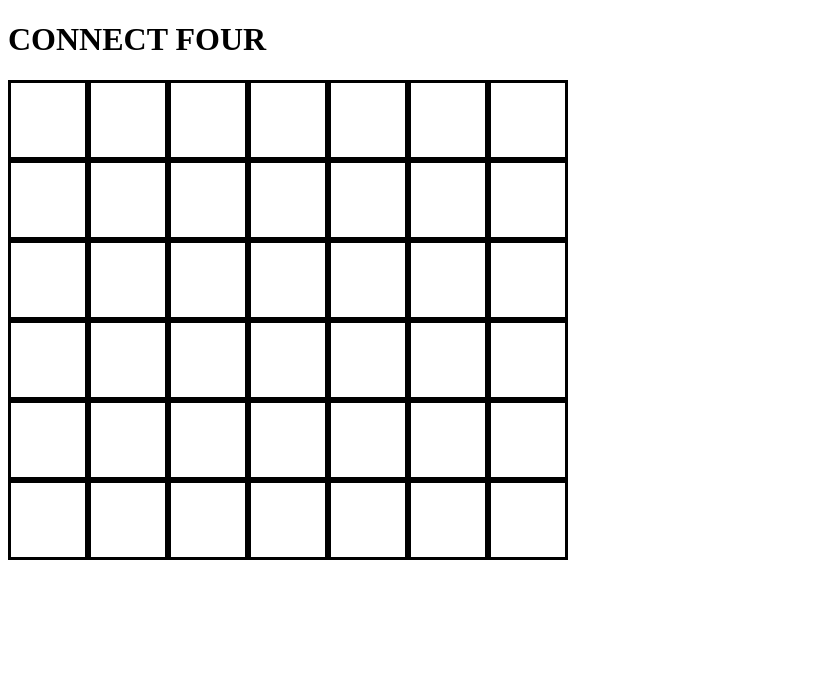
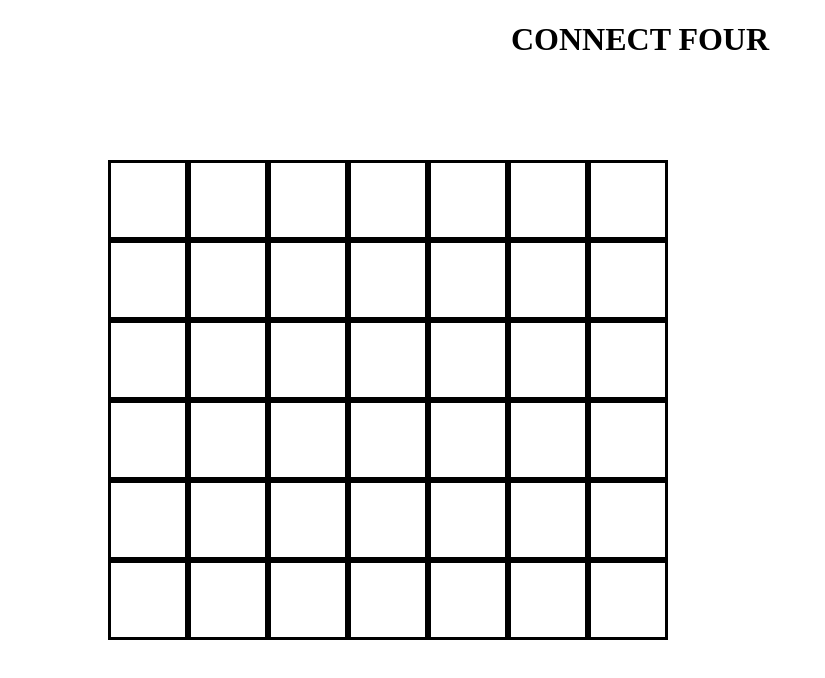
Before and after one commit to dcharr16/connect-four-proj, a plain HTML site: page index.html in a window 1280 px wide. Shown: the whole page, without its empty margins (0-825 px from the left). Drawn offline with Linux system fonts and the light colour scheme.

Commit message:
align board and title, add and hide top row of board

```diff
--- a/css/style.css
+++ b/css/style.css
@@ -21,13 +21,17 @@ margin: 0;
 height: 100vh;
 display: flex;
 flex-direction: column;
+align-items: center;
 }
-
+ h1 {
+   text-align: center;
+ }
 section.board {
 display: grid;
-grid-template-rows: repeat(6, 10vmin);
+grid-template-rows: repeat(7, 10vmin);
 grid-template-columns: repeat(7, 10vmin);
 grid-gap: 0vmin;
+margin: 0 100px;
 }
 
 div {
@@ -35,4 +39,12 @@ div {
   font-size: 8vmin;
   text-align: center;
   vertical-align: middle;
+
 }
+.top-square {
+  border: 3px solid white;
+  font-size: 8vmin;
+  text-align: center;
+  vertical-align: middle;
+
+}
--- a/index.html
+++ b/index.html
@@ -11,7 +11,14 @@
 <body>
   <h1>CONNECT FOUR</h1>
   <section class="board">
-		<div id="r1, c1"></div>
+		<div id="r0, c1" class= "top-square"></div>
+		<div id="r0, c2" class= "top-square"></div>
+		<div id="r0, c3" class= "top-square"></div>
+		<div id="r0, c4" class= "top-square"></div>
+		<div id="r0, c5" class= "top-square"></div>
+		<div id="r0, c6" class= "top-square"></div>
+		<div id="r0, c7" class= "top-square"></div>
+    <div id="r1, c1"></div>
 		<div id="r1, c2"></div>
 		<div id="r1, c3"></div>
 		<div id="r1, c4"></div>
```
